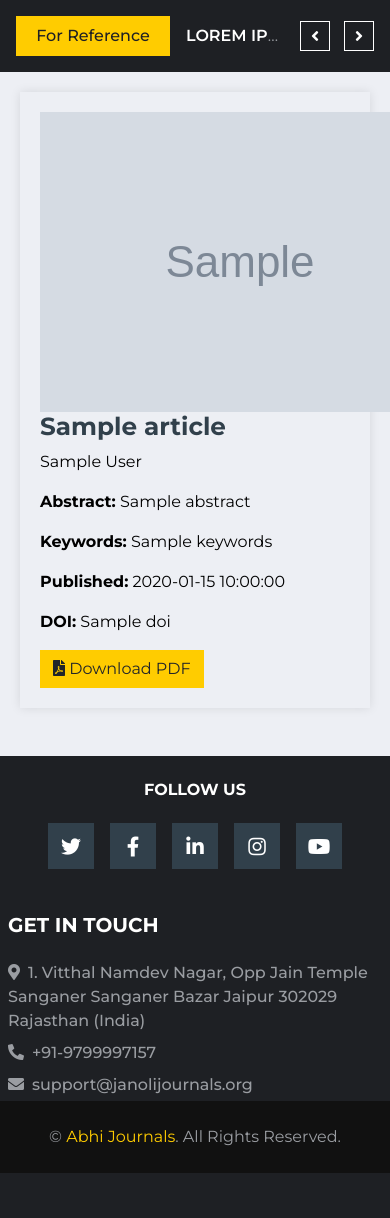
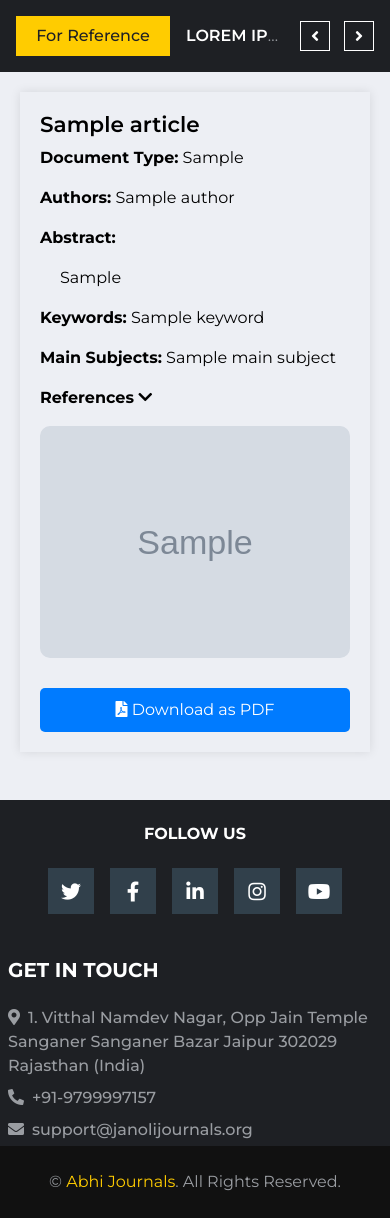
Before and after one commit to godstark82/abhi-journals, a Flask app: template templates/screens/browse/article_details.html in a window 390 px wide; the page is wider, and only the part inside the window is pictured. Shown: the part 67-1285 px from the top of that part. Before the commit the page ends 1240 px from the top of that part, so only its background shows below. Run offline with Flask 2, Linux system fonts and the light colour scheme; the template is opened without the code that fills it: most values are stand-ins (such as "Sample title", 1, 10 or a date in 2020); grey boxes marked "Sample" are stand-in pictures; parts of the project's set-up code (start-up, migrations or seed data) failed here and were passed over; some libraries are stand-ins or nearby versions.

Commit message:
Added responsive design and fixed article details page

```diff
--- a/main.py
+++ b/main.py
@@ -14,7 +14,7 @@ from google.api_core.exceptions import InvalidArgument
 #! Flask app
 app = Flask(__name__)
 app.secret_key = 'journalwebx8949328001'
-# app.config['SERVER_NAME'] = 'abhijournals.com'
+# app.config['SERVER_NAME'] = 'localhost:5000'
 app.config['SERVER_NAME'] = 'abhijournals.com'
 
 db = get_db()
--- a/static/js/main.js
+++ b/static/js/main.js
@@ -211,3 +211,23 @@ document.addEventListener('click', function (e) {
         e.target.parentElement.style.display = 'none';
     }
 });
+
+// Reference toggle
+
+document.addEventListener('DOMContentLoaded', function() {
+    const toggle = document.querySelector('.references-toggle');
+    const content = document.getElementById('references-content');
+    const icon = document.getElementById('references-icon');
+
+    toggle.addEventListener('click', function() {
+        if (content.style.display === 'none' || content.style.display === '') {
+            content.style.display = 'block';
+            icon.classList.remove('fa-chevron-down');
+            icon.classList.add('fa-chevron-up');
+        } else {
+            content.style.display = 'none';
+            icon.classList.remove('fa-chevron-up');
+            icon.classList.add('fa-chevron-down');
+        }
+    });
+});
--- a/templates/layout.html
+++ b/templates/layout.html
@@ -38,7 +38,7 @@
                         </li>
                         <li class="nav-item">
                             <a class="nav-link text-body small"
-                                href="https://godstark82.github.io/journal_admin/#/login" target="_blank">Login</a>
+                                href="https://admin.abhijournals.com/login" target="_blank">Login</a>
                         </li>
                     </ul>
                 </nav>
@@ -84,7 +84,7 @@
             </div>
             <!-- login button -->
             <div class="col-lg-8 text-center text-lg-right">
-                <a href="https://godstark82.github.io/journal_admin/#/login" class="btn px-4"
+                <a href="https://admin.abhijournals.com/login" target="_blank" class="btn px-4"
                     style="background-color: #033e93; color: white; border-radius: 5px;">Login/Register</a>
             </div>
         </div>
--- a/templates/screens/browse/article_details.html
+++ b/templates/screens/browse/article_details.html
@@ -1,5 +1,6 @@
 {% extends "layout.html" %}
 {% block body %}
+
 <head>
     <style>
         section {
@@ -8,37 +9,105 @@
             color: black;
             box-shadow: 0 0 10px rgba(0, 0, 0, 0.1);
             margin-bottom: 20px;
+            position: relative;
+        }
+        .article-image {
+            max-width: 100%;
+            height: auto;
+            margin-bottom: 20px;
+            border-radius: 10px;
+        }
+        .download-btn {
+            display: block;
+            margin-top: 10px;
+            padding: 10px 15px;
+            background-color: #007bff;
+            color: white;
+            text-align: center;
+            text-decoration: none;
+            border-radius: 5px;
+            width: 100%;
+            transition: background-color 0.3s ease;
+        }
+        .download-btn:hover {
+            background-color: #0056b3;
+            color: white;
+        }
+        .references-toggle {
+            cursor: pointer;
+            user-select: none;
+        }
+        .references-content {
+            display: none;
+            margin-left: 20px;
+            text-align: justify;
+        }
+        @media (max-width: 767px) {
+            .mobile-order {
+                display: flex;
+                flex-direction: column;
+            }
+            .mobile-order .article-content {
+                order: 1;
+            }
+            .mobile-order .article-image-container {
+                order: 2;
+            }
+        }
+        @media (min-width: 768px) {
+            .article-image {
+                float: right;
+                max-width: 25%;
+                margin-left: 20px;
+            }
+            .download-btn {
+                width: 25%;
+                float: right;
+                clear: right;
+            }
+            .references-content {
+                margin-left: 40px;
+            }
         }
     </style>
-<title>Article Details</title>
+    <title>Article Details</title>
 </head>
+
 <body>
-    <section>
-        <div class="article-container">
-            {% if article.image_url %}
-            <div class="article-image-container">
-                <img src="{{ article.image_url }}" alt="{{ article.title }}" class="article-image">
-            </div>
+    <section class="mobile-order">
+        <div class="article-image-container">
+            <img src="{{ article.image }}" alt="Article Image" class="article-image">
+            <a href="{{ article.pdf }}" class="download-btn" download>
+                <i class="fas fa-file-pdf"></i> Download as PDF
+            </a>
+        </div>
+
+        <div class="article-content">
+            <h4 style="color: black;">{{ article.title }}</h4>
+            <p><strong>Document Type:</strong> {{ article.document_type }}</p>
+            {% if article.authors %}
+            <p><strong>Authors:</strong>
+                {% for author in article.authors %}
+                {{ author.name }}{% if not loop.last %}, {% endif %}
+                {% endfor %}
+            </p>
+            {% else %}
+            <p><strong>Authors:</strong> Not specified</p>
             {% endif %}
-            <div class="article-content">
-                <h2>{{ article.title }}</h2>
-                <p class="article-authors">{{ article.authors }}</p>
-                <p><strong>Abstract:</strong> {{ article.abstract }}</p>
-                <div class="article-meta">
-                    <p><strong>Keywords:</strong> {{ article.keywords }}</p>
-                    <p><strong>Published:</strong> {{ article.publication_date }}</p>
-                    <p><strong>DOI:</strong> {{ article.doi }}</p>
-                </div>
-                {% if article.pdf_url %}
-                <a href="{{ article.pdf_url }}" class="btn btn-primary pdf-button" target="_blank">
-                    <i class="fas fa-file-pdf pdf-icon"></i>
-                    <span class="pdf-text-normal">Download </span>
-                    <span class="pdf-text-bold">PDF</span>
-                </a>
-                {% endif %}
+            <p><strong>Abstract:</strong></p>
+            <p style="margin-left: 20px; text-align: justify;">{{ article.abstract_string }}</p>
+            <p><strong>Keywords:</strong> {{ article.keywords | join(', ') }}</p>
+            <p><strong>Main Subjects:</strong> {{ article.main_subjects | join(', ') }}</p>
+            <p class="references-toggle">
+                <strong>References</strong>
+                <i class="fas fa-chevron-down" id="references-icon"></i>
+            </p>
+            <div class="references-content" id="references-content">
+                {{ article.references | join(', ') }}
             </div>
         </div>
     </section>
+
 </body>
 
 {% endblock %}
```
Also changed, not shown: templates/index.html (+22 -12 lines), templates/screens/archivee/archive_2024.html (+27 -1 lines), templates/screens/archivee/issues.html (+45 -6 lines), templates/screens/browse/by_issue.html (+26 -1 lines).
